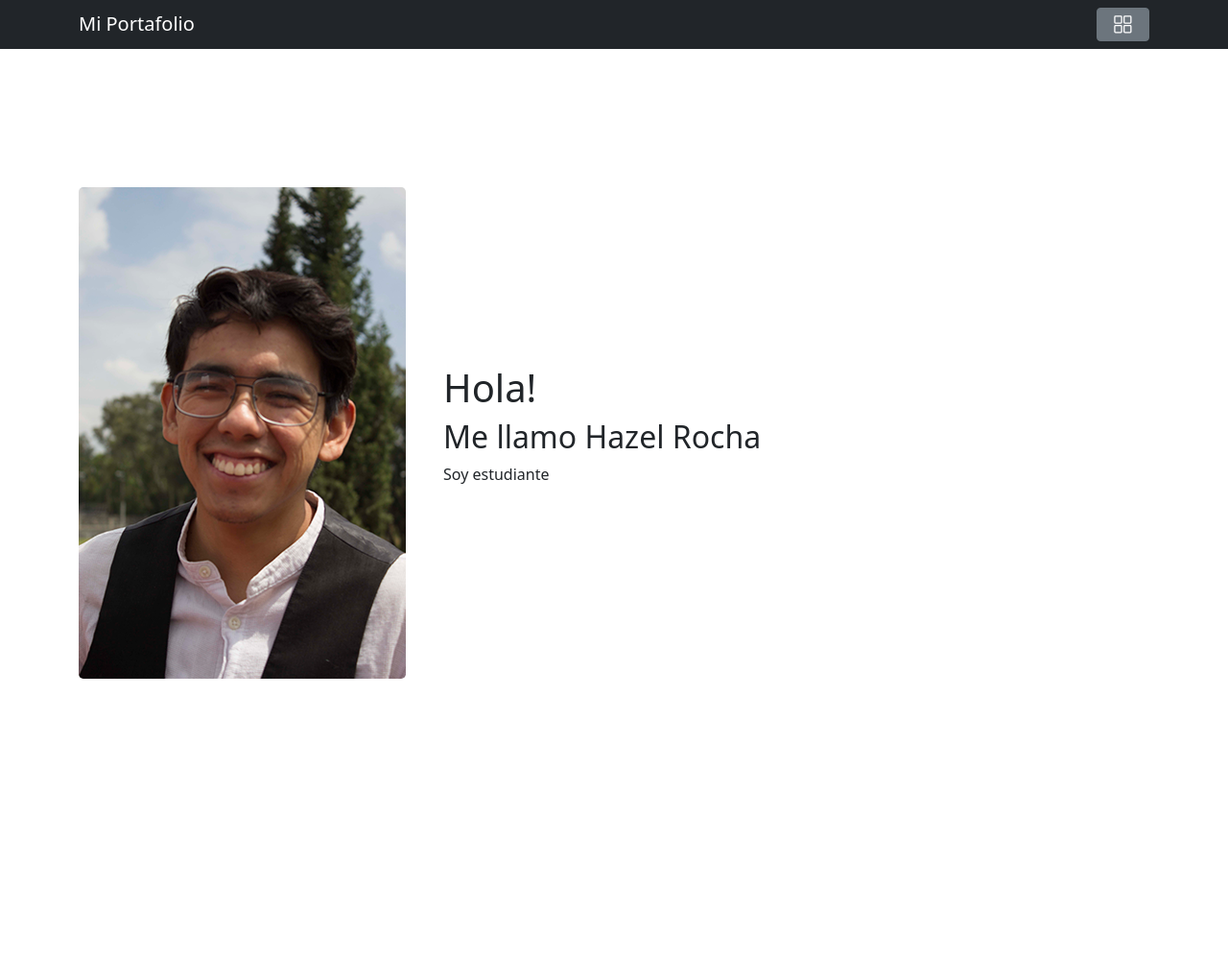
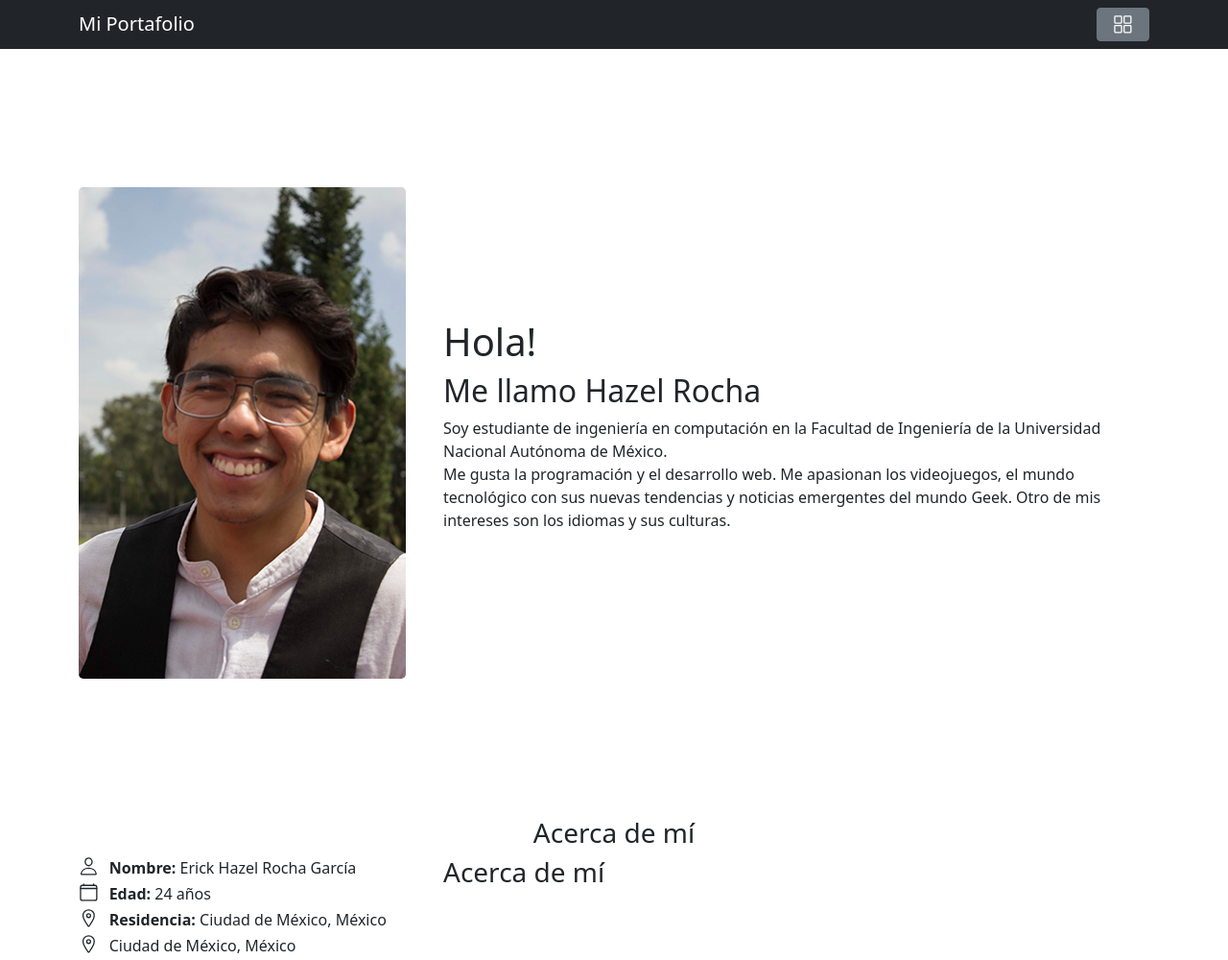
Before and after one commit to zartqrom/dev-portafolio, a website: page index.html in a window 1280 px wide. Shown: the whole page at 96% size. Before the commit the page ends 851 px from the top, so only its background shows below. Drawn offline with nearby package versions, Linux system fonts and the light colour scheme.

Commit message:
Se agregó información en la sección Acerca de mí

```diff
--- a/index.html
+++ b/index.html
@@ -39,12 +39,71 @@
                     <div class="resumen">
                         <h1>Hola!</h1>
                         <h2>Me llamo Hazel Rocha</h2>
-                        <p>Soy estudiante</p>
+                        <p>Soy estudiante de ingeniería en computación en la Facultad de
+                            Ingeniería de la Universidad Nacional Autónoma de México. <br/>
+                            Me gusta la programación y el desarrollo web.
+                            Me apasionan los videojuegos, el mundo tecnológico con sus nuevas tendencias
+                            y noticias emergentes del mundo Geek.
+                            Otro de mis intereses son los idiomas y sus culturas.
+                            </p>
                     </div>
                 </div>
             </div>
         </div>
     </section>
+    <!--Acerca de mí-->
+    <section class="about">
+        <div class="container">
+            <div class="row">
+                <div class="col-lg-12">
+                    <h3 class="text-center">Acerca de mí</h3>
+                </div>
+            </div>
+            <div class="row">
+                <div class="col-12 col-md-4">
+                    <div class="row">
+                        <div class="col-1">
+                            <ion-icon name="person-outline"></ion-icon>
+                        </div>
+                        <div class="col-11">
+                            <strong>Nombre:</strong> Erick Hazel Rocha García
+                        </div>
+                    </div>
+                    <div class="row">
+                        <div class="col-1">
+                            <ion-icon name="calendar-clear-outline"></ion-icon>
+                        </div>
+                        <div class="col-11">
+                            <strong>Edad:</strong> 24 años
+                        </div>
+                    </div>
+                    <div class="row">
+                        <div class="col-1">
+                            <ion-icon name="location-outline"></ion-icon>
+                        </div>
+                        <div class="col-11">
+                            <strong>Residencia:</strong> Ciudad de México, México
+                        </div>
+                    </div>
+                    <div class="row">
+                        <div class="col-1">
+                            <ion-icon name="location-outline"></ion-icon>
+                        </div>
+                        <div class="col-11">
+                            Ciudad de México, México
+                        </div>
+                    </div>
+                </div>
+                <div class="col-12 col-md-8">
+                    <h3>Acerca de mí</h3>
+                </div>
+            </div>
+        </div>
+    </section>
+    <!--Contacto-->
+    <footer>
+
+    </footer>
     <!--Scripts-->
     <script type="module" src="https://unpkg.com/ionicons@5.4.0/dist/ionicons/ionicons.esm.js"></script>
     <script src="/js/popper.js"></script>
--- a/sass/custom.scss
+++ b/sass/custom.scss
@@ -2,4 +2,8 @@ ion-icon {
     font-size: 1.3em;
 }
 
+// body{
+//     background: linear-gradient(#1B1F26, #3B4B59, #1B1F26)
+// }
+
 @import "../node_modules/bootstrap/scss/bootstrap";
```
